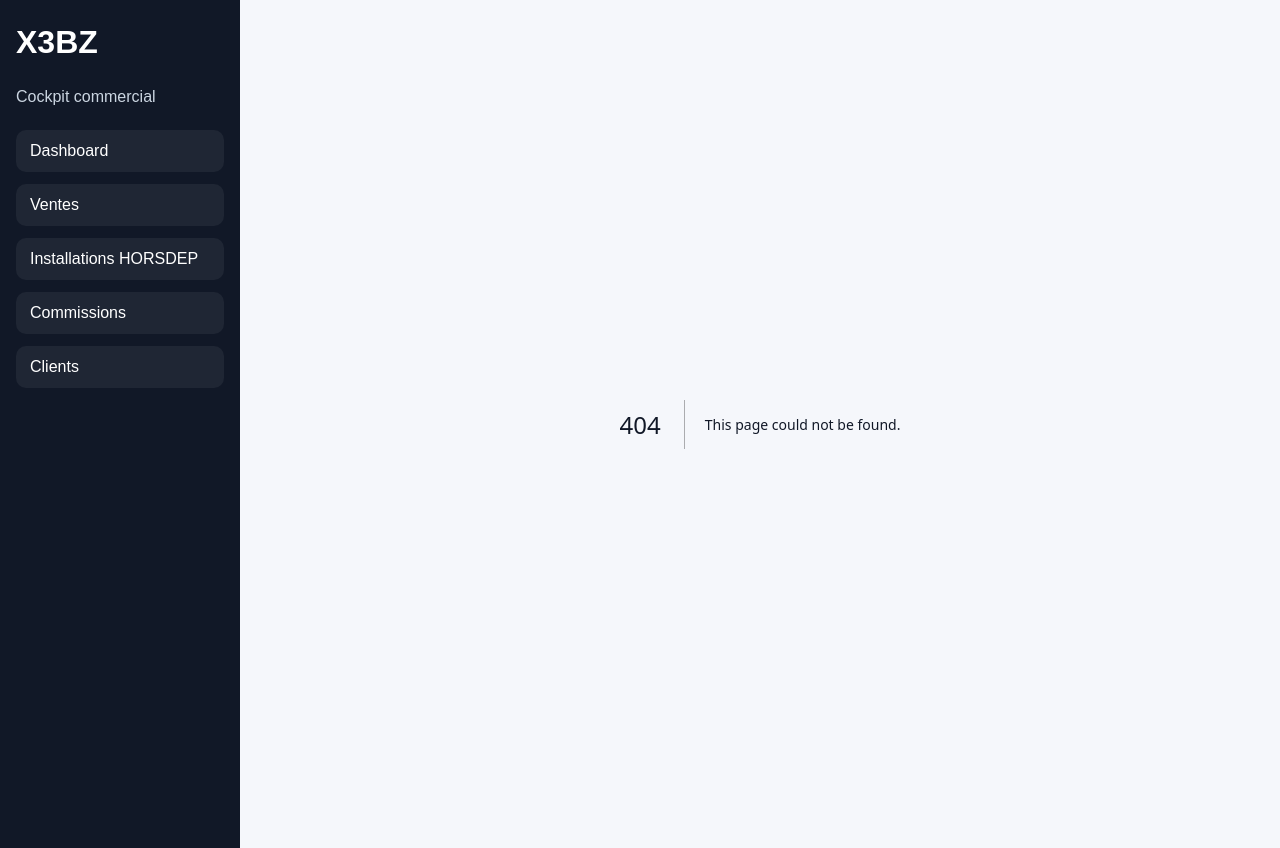
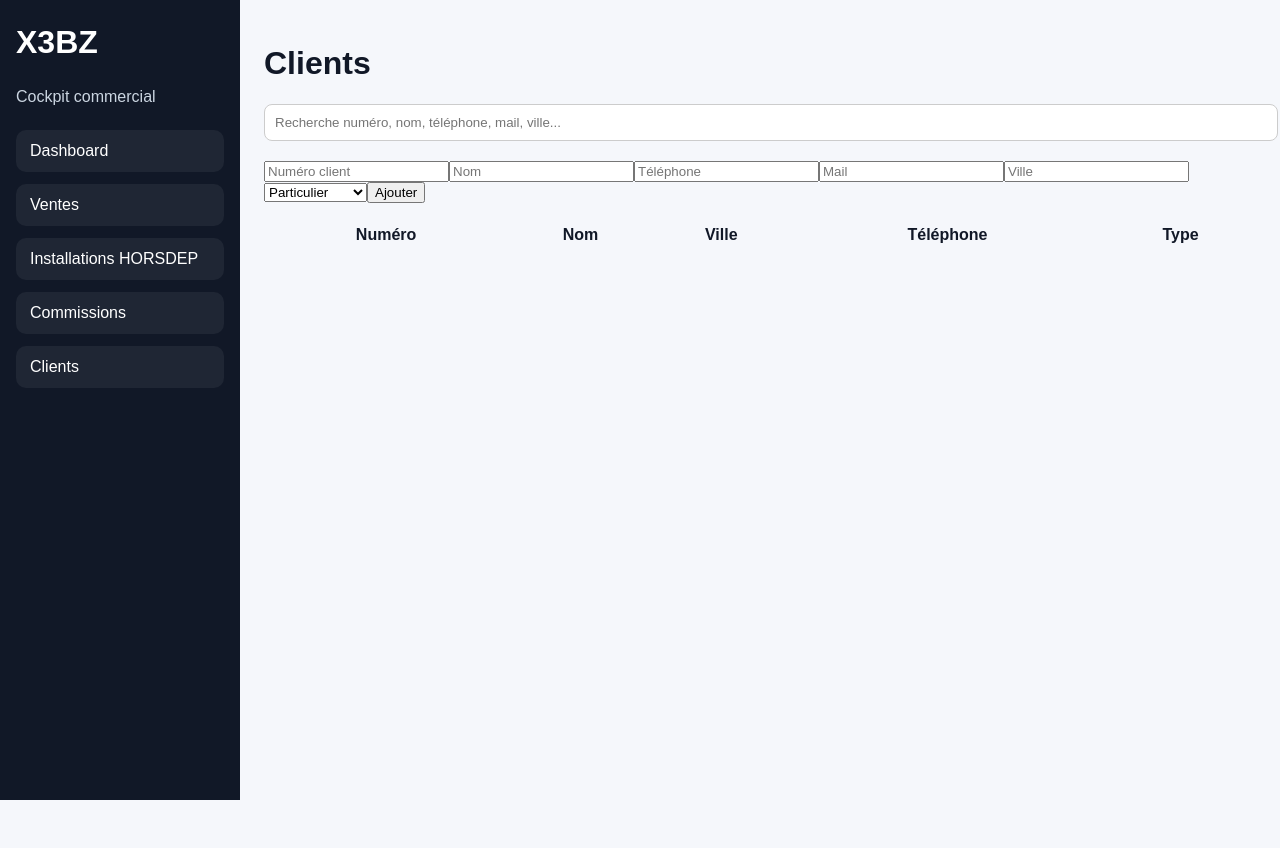
Before and after one commit to bargaouitarek-gif/X3BZ, a Next.js app: page /clients in a window 1280 px wide. Before the commit this address had no page. After the commit the page ends 800 px from the top, so only its background shows below. Built offline with nearby package versions, Linux system fonts and the light colour scheme.

Commit message:
Create client management page with search and add functionality

```diff
--- /dev/null
+++ b/app/clients/page.tsx
@@ -0,0 +1,136 @@
+"use client";
+
+import { useState } from "react";
+
+type Client = {
+  id: number;
+  numero: string;
+  nom: string;
+  telephone: string;
+  mail: string;
+  ville: string;
+  type: string;
+};
+
+export default function Page() {
+  const [numero, setNumero] = useState("");
+  const [nom, setNom] = useState("");
+  const [telephone, setTelephone] = useState("");
+  const [mail, setMail] = useState("");
+  const [ville, setVille] = useState("");
+  const [type, setType] = useState("Particulier");
+
+  const [clients, setClients] = useState<Client[]>([]);
+  const [search, setSearch] = useState("");
+
+  function ajouterClient() {
+    if (!numero.trim() || !nom.trim()) return;
+
+    const nouveauClient: Client = {
+      id: Date.now(),
+      numero,
+      nom,
+      telephone,
+      mail,
+      ville,
+      type,
+    };
+
+    setClients([nouveauClient, ...clients]);
+
+    setNumero("");
+    setNom("");
+    setTelephone("");
+    setMail("");
+    setVille("");
+    setType("Particulier");
+  }
+
+  const clientsFiltres = clients.filter((c) =>
+    `${c.numero} ${c.nom} ${c.telephone} ${c.mail} ${c.ville}`
+      .toLowerCase()
+      .includes(search.toLowerCase())
+  );
+
+  return (
+    <div style={{ maxWidth: "1100px", margin: "0 auto" }}>
+      <h1>Clients</h1>
+
+      <input
+        placeholder="Recherche numéro, nom, téléphone, mail, ville..."
+        value={search}
+        onChange={(e) => setSearch(e.target.value)}
+        style={{
+          width: "100%",
+          padding: "10px",
+          marginBottom: "20px",
+          borderRadius: "8px",
+          border: "1px solid #ccc",
+        }}
+      />
+
+      <div style={{ marginBottom: "20px" }}>
+        <input
+          placeholder="Numéro client"
+          value={numero}
+          onChange={(e) => setNumero(e.target.value)}
+        />
+
+        <input
+          placeholder="Nom"
+          value={nom}
+          onChange={(e) => setNom(e.target.value)}
+        />
+
+        <input
+          placeholder="Téléphone"
+          value={telephone}
+          onChange={(e) => setTelephone(e.target.value)}
+        />
+
+        <input
+          placeholder="Mail"
+          value={mail}
+          onChange={(e) => setMail(e.target.value)}
+        />
+
+        <input
+          placeholder="Ville"
+          value={ville}
+          onChange={(e) => setVille(e.target.value)}
+        />
+
+        <select value={type} onChange={(e) => setType(e.target.value)}>
+          <option>Particulier</option>
+          <option>Professionnel</option>
+        </select>
+
+        <button onClick={ajouterClient}>Ajouter</button>
+      </div>
+
+      <table width="100%">
+        <thead>
+          <tr>
+            <th>Numéro</th>
+            <th>Nom</th>
+            <th>Ville</th>
+            <th>Téléphone</th>
+            <th>Type</th>
+          </tr>
+        </thead>
+
+        <tbody>
+          {clientsFiltres.map((c) => (
+            <tr key={c.id}>
+              <td>{c.numero}</td>
+              <td>{c.nom}</td>
+              <td>{c.ville}</td>
+              <td>{c.telephone}</td>
+              <td>{c.type}</td>
+            </tr>
+          ))}
+        </tbody>
+      </table>
+    </div>
+  );
+}
```
